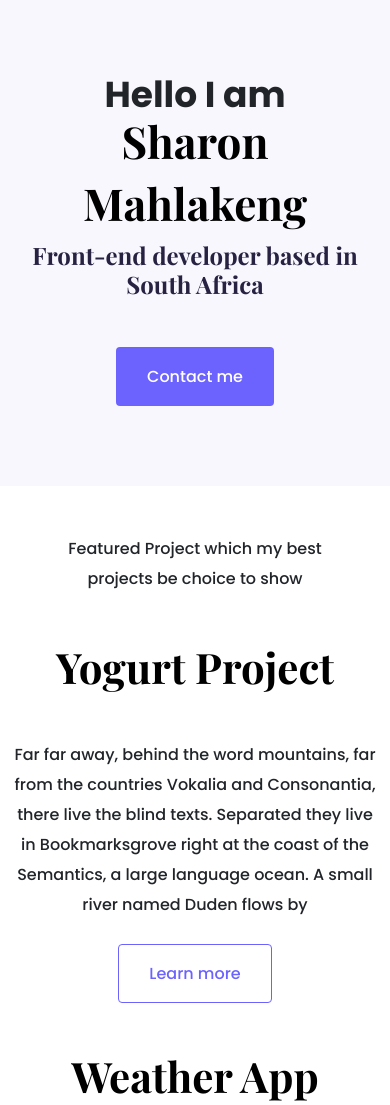
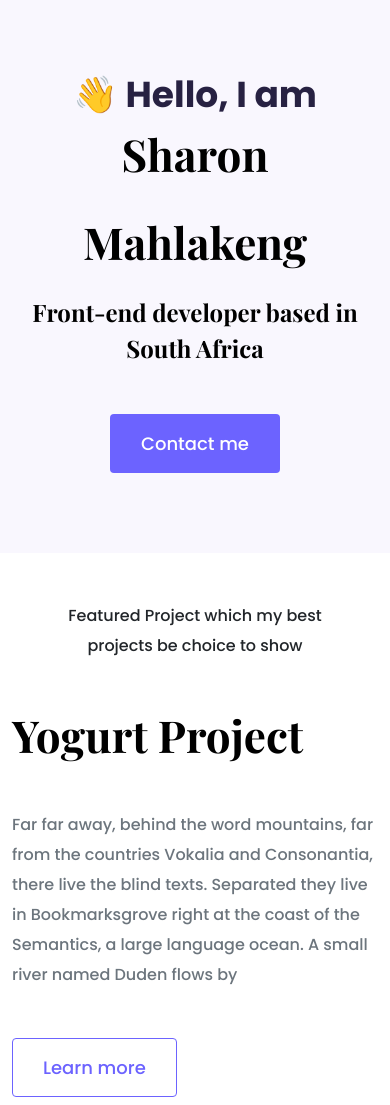
Before and after one commit to Sharyberry/portfolio-project, a plain HTML site: page index.html in a window 390 px wide. Shown: the top 1105 px of the page. Drawn offline with nearby package versions, Linux system fonts and the light colour scheme.

Commit message:
Added a new colour to the text muted paragraph

```diff
--- a/css/styles.css
+++ b/css/styles.css
@@ -1,7 +1,6 @@
 :root {
   --branding-color: #6c63ff;
   --secondary-color: #f9f7fe;
-  --tertiary-color: #272142;
   --heading-font-family: "Playfair Display", serif;
   --default-font-family: "Poppins", sans-serif;
 }
@@ -9,6 +8,7 @@
 body {
   font-family: var(--default-font-family);
 }
+
 h1,
 h2,
 h3,
@@ -45,16 +45,21 @@ p {
   font-size: 36px;
   font-weight: bold;
   margin: 0;
+  color: #272142;
 }
+
 .hero h2 {
-  color: var(--tertiary-color);
+  font-family: var(--heading-font-family);
+  font-weight: normal;
+  line-height: 1.5;
   font-size: 24px;
-  font-weight: normal;
 }
+
 .btn-branding {
   background: var(--branding-color);
+  border-radius: 4px;
   color: white;
-  border-radius: 4px;
+  font-size: 18px;
   line-height: 27px;
   padding: 15px 30px;
 }
@@ -63,26 +68,30 @@ p {
   color: var(--branding-color);
   border: 1px solid var(--branding-color);
   border-radius: 4px;
+  font-size: 18px;
   line-height: 27px;
   padding: 15px 30px;
 }
 
-.project-description {
-  padding: 180px 60px;
+.project-desciption {
+  padding: 120px 60px;
 }
 
 @media (max-width: 900px) {
   h1 {
     font-size: 44px;
-    line-height: 1.4;
+    line-height: 2;
   }
+
   h2 {
-    font-size: 42px;
+    font-size: 44px;
   }
+
   .hero {
     padding: 80px 20px;
   }
-  .project-description {
+
+  .project-desciption {
     padding: 0;
     text-align: center;
   }
--- a/index.html
+++ b/index.html
@@ -29,7 +29,7 @@
   </head>
   <body>
     <div class="hero">
-      <p>Hello I am</p>
+      <p>👋 Hello, I am</p>
       <h1>Sharon Mahlakeng</h1>
       <h2 class="mb-5">Front-end developer based in South Africa</h2>
       <div>
@@ -47,7 +47,7 @@
         <div class="col">
           <div class="project-description">
             <h2 class="mb-5">Yogurt Project</h2>
-            <p class="mb-4">
+            <p class="mb-5 text-muted">
               Far far away, behind the word mountains, far from the countries
               Vokalia and Consonantia, there live the blind texts. Separated
               they live in Bookmarksgrove right at the coast of the Semantics, a
@@ -61,7 +61,7 @@
         <div class="col">
           <div class="project-description">
             <h2 class="mb-5">Weather App</h2>
-            <p class="mb-4">
+            <p class="mb-5 text-muted">
               Far far away, behind the word mountains, far from the countries
               Vokalia and Consonantia, there live the blind texts. Separated
               they live in Bookmarksgrove right at the coast of the Semantics, a
@@ -81,7 +81,7 @@
         <div class="col">
           <div class="project-description">
             <h2 class="mb-5">Dictionary App</h2>
-            <p class="mb-4">
+            <p class="mb-5 text-muted">
               Far far away, behind the word mountains, far from the countries
               Vokalia and Consonantia, there live the blind texts. Separated
               they live in Bookmarksgrove right at the coast of the Semantics, a
```
